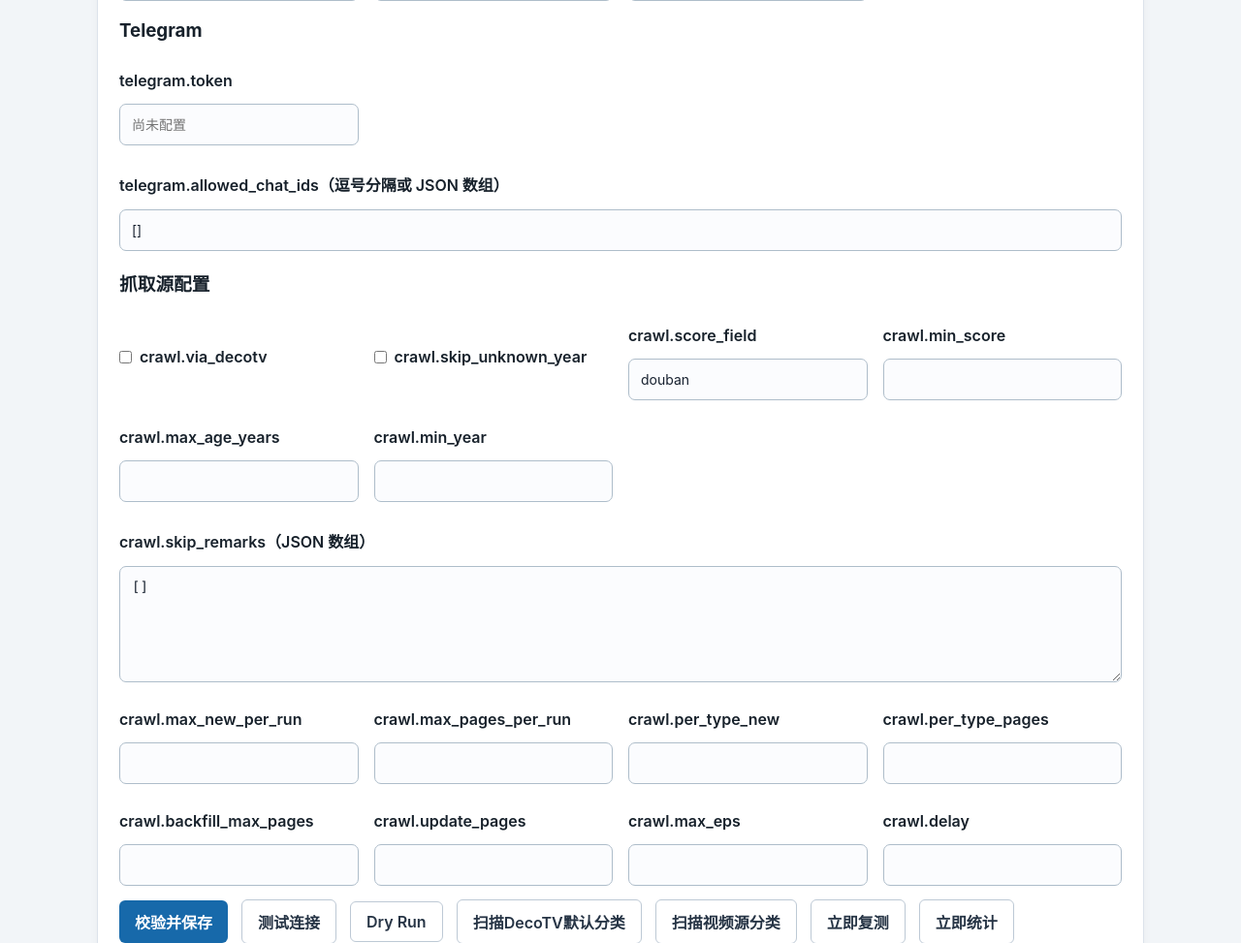
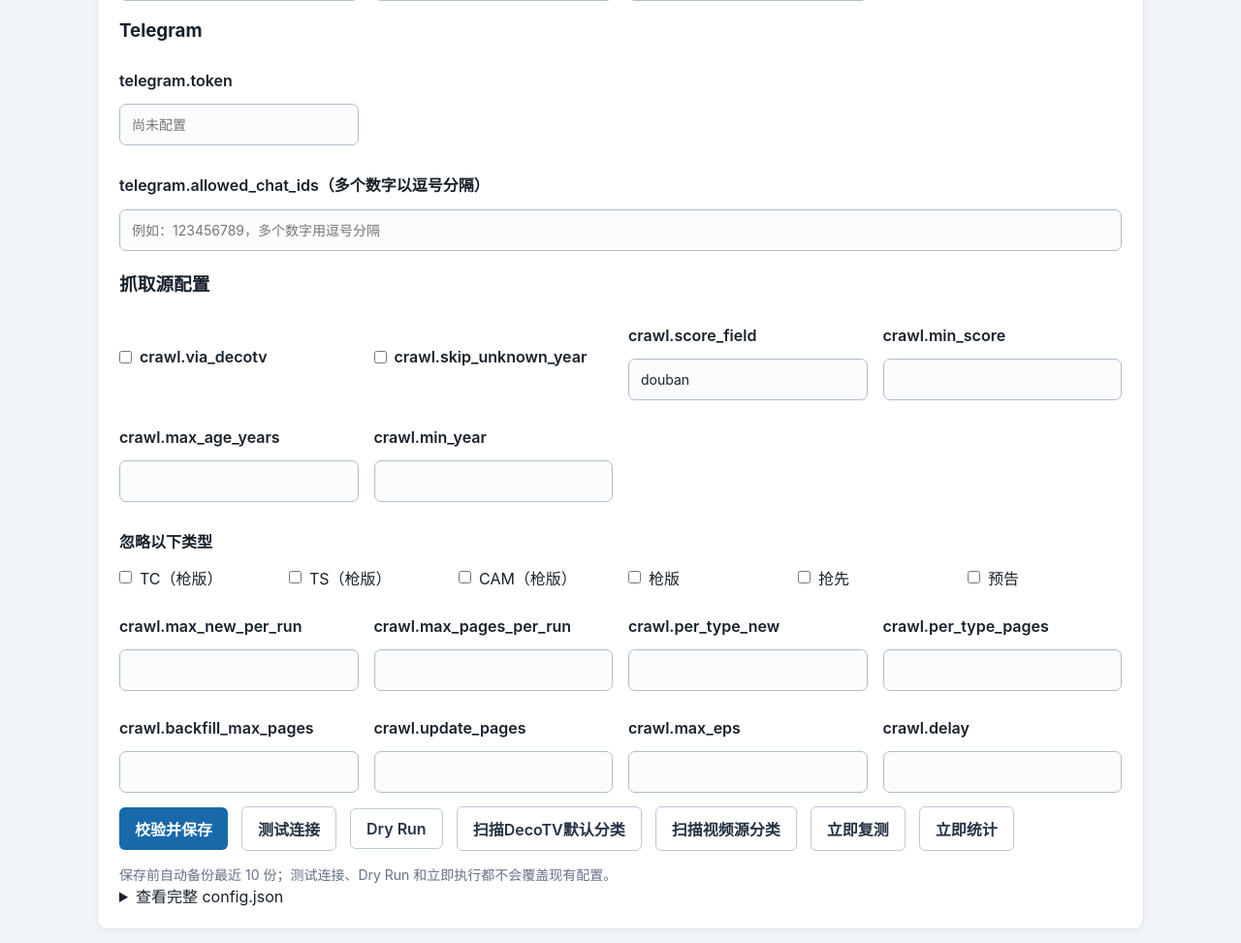
Before and after one commit to catmaple/strm-manager, a Flask app: page / in a window 1280 px wide. Shown: the part 1632-2605 px from the top of the page at 97% size. Run offline with Flask 3, Linux system fonts and the light colour scheme; the visitor is signed in with stand-in values (Sample User, id 1); parts of the project's set-up code (start-up, migrations or seed data) failed here and were passed over.

Commit message:
improve strm management form

```diff
--- a/app.py
+++ b/app.py
@@ -77,6 +77,14 @@ CMS_API_PRESETS = [
     "https://caiji.moduapi.cc/api.php/provide/vod/",
     "http://zuidazy.me/api.php/provide/vod/",
     "https://api.xinlangapi.com/xinlangapi.php/provide/vod/",
+]
+CRAWL_SKIP_REMARK_OPTIONS = [
+    ("TC", "TC（枪版）"),
+    ("TS", "TS（枪版）"),
+    ("CAM", "CAM（枪版）"),
+    ("枪版", "枪版"),
+    ("抢先", "抢先"),
+    ("预告", "预告"),
 ]
 NUMBER_FIELDS = {
     "max_new_per_run": (0, 100000),
@@ -336,14 +344,19 @@ def parse_form_chat_ids(value):
     if not cleaned:
         return []
     parsed = []
-    for part in re.split(r"[\s,]+", cleaned):
+    for part in cleaned.split(","):
+        part = part.strip()
         if not part:
             continue
-        try:
-            parsed.append(int(part))
-        except ValueError:
-            parsed.append(part)
+        if not re.fullmatch(r"-?\d+", part):
+            raise ValueError("telegram.allowed_chat_ids 请输入数字，多个数字请用逗号分隔")
+        parsed.append(int(part))
     return parsed
+
+
+def parse_form_selected_values(form, key, allowed_values):
+    values = form.getlist(key) if hasattr(form, "getlist") else [form.get(key, "")]
+    return [value for value, _label in allowed_values if value in values]
 
 
 def parse_form_secret(form, key):
@@ -503,7 +516,9 @@ def config_from_form(form):
             "skip_unknown_year": form.get("crawl_skip_unknown_year") == "on",
             "min_score": parse_form_int(form.get("crawl_min_score", ""), 0, 100),
             "score_field": form.get("crawl_score_field", "douban") or "douban",
-            "skip_remarks": parse_form_json_list(form.get("crawl_skip_remarks", "")),
+            "skip_remarks": parse_form_selected_values(
+                form, "crawl_skip_remarks", CRAWL_SKIP_REMARK_OPTIONS
+            ),
             "max_new_per_run": parse_form_int(form.get("crawl_max_new_per_run", ""), 0, 100000),
             "max_pages_per_run": parse_form_int(form.get("crawl_max_pages_per_run", ""), 0, 100000),
             "per_type_new": parse_form_int(form.get("crawl_per_type_new", ""), 0, 100000),
@@ -791,6 +806,7 @@ def index():
         timezone=os.environ.get("TZ", "系统默认"),
         last_action_result=last_action_result,
         cms_api_presets=CMS_API_PRESETS,
+        skip_remark_options=CRAWL_SKIP_REMARK_OPTIONS,
         config_json_view=json.dumps(hide_secrets(config), ensure_ascii=False, indent=2),
     )
 
--- a/static/style.css
+++ b/static/style.css
@@ -65,6 +65,18 @@ h1, h2, p { margin-top: 0; }
 .checkbox-row input {
   width: auto;
   margin: 0;
+}
+.checkbox-options {
+  display: grid;
+  grid-template-columns: repeat(auto-fit, minmax(150px, 1fr));
+  gap: 8px 16px;
+}
+.checkbox-options label {
+  display: flex;
+  align-items: center;
+  gap: 8px;
+  margin: 0;
+  font-weight: 400;
 }
 .callout {
   margin: 8px 0 16px;
--- a/templates/index.html
+++ b/templates/index.html
@@ -224,8 +224,8 @@
             <input id="telegram_token" name="telegram_token" type="password" value="{{ '********' if config.get('telegram', {}).get('token') else '' }}" placeholder="{{ '已配置，留空表示保留原值' if config.get('telegram', {}).get('token') else '尚未配置' }}" autocomplete="off">
           </div>
           <div class="field field-wide">
-            <label for="telegram_allowed_chat_ids">telegram.allowed_chat_ids（逗号分隔或 JSON 数组）</label>
-            <input id="telegram_allowed_chat_ids" name="telegram_allowed_chat_ids" type="text" value="{{ (config.get('telegram', {}).get('allowed_chat_ids', []) or []) | tojson }}">
+            <label for="telegram_allowed_chat_ids">telegram.allowed_chat_ids（多个数字以逗号分隔）</label>
+            <input id="telegram_allowed_chat_ids" name="telegram_allowed_chat_ids" type="text" value="{{ (config.get('telegram', {}).get('allowed_chat_ids', []) or []) | join(', ') }}" placeholder="例如：123456789，多个数字用逗号分隔">
           </div>
         </div>
 
@@ -261,8 +261,15 @@
           </div>
           <input id="crawl_sources" name="crawl_sources" type="hidden" value="{{ (config.get('crawl', {}).get('sources') or []) | tojson | forceescape }}">
           <div class="field field-wide">
-            <label for="crawl_skip_remarks">crawl.skip_remarks（JSON 数组）</label>
-            <textarea id="crawl_skip_remarks" name="crawl_skip_remarks" rows="4">{{ (config.get('crawl', {}).get('skip_remarks') or []) | tojson }}</textarea>
+            <label>忽略以下类型</label>
+            <div class="checkbox-options">
+              {% for value, label in skip_remark_options %}
+              <label>
+                <input type="checkbox" name="crawl_skip_remarks" value="{{ value }}" {% if value in (config.get('crawl', {}).get('skip_remarks') or []) %}checked{% endif %}>
+                {{ label }}
+              </label>
+              {% endfor %}
+            </div>
           </div>
           <div class="field">
             <label for="crawl_max_new_per_run">crawl.max_new_per_run</label>
```
Also changed, not shown: tests/test_app.py (+41 -0 lines).
